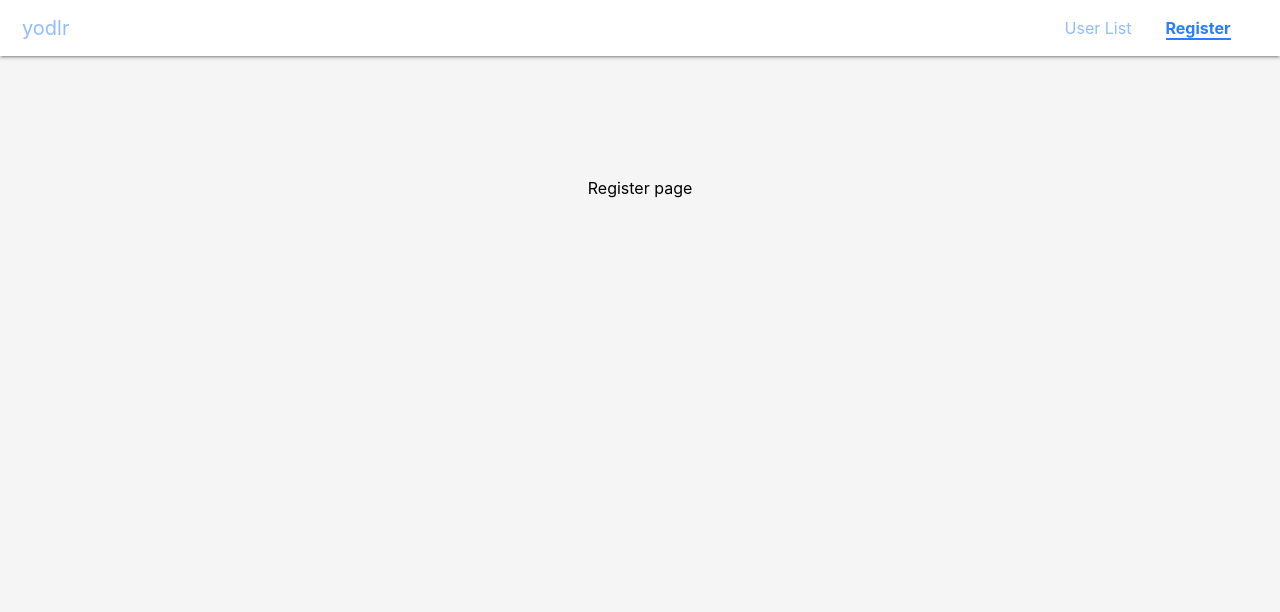
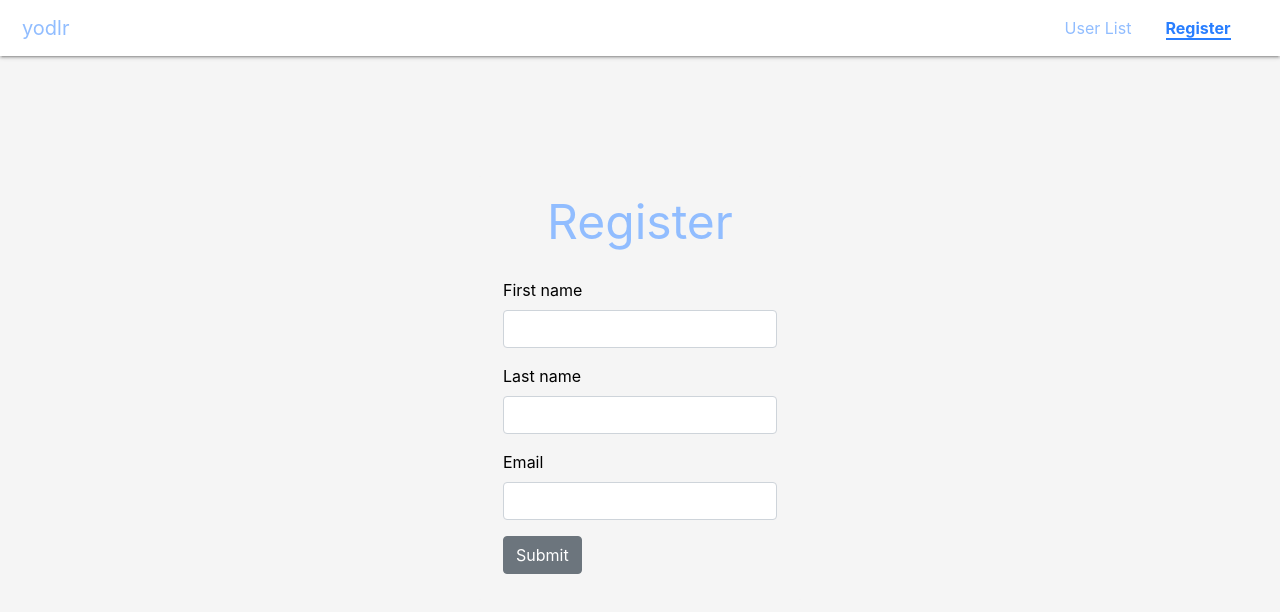
Before and after one commit to adshay18/yodlr-challenge, a React (Create React App) app in the folder frontend/yodlr/: page /register in a window 1280 px wide. Shown: the top 612 px of the page. Built offline with nearby package versions, Linux system fonts and the light colour scheme; no server answers.

Commit message:
add registration form

```diff
--- a/frontend/yodlr/src/App.js
+++ b/frontend/yodlr/src/App.js
@@ -9,6 +9,7 @@ const App = () => {
 
 	const register = async (userData) => {
 		let res = await Api.addUser(userData);
+		setUsers([ ...users, res ]);
 		return res;
 	};
 
--- a/frontend/yodlr/src/Routes.js
+++ b/frontend/yodlr/src/Routes.js
@@ -1,6 +1,7 @@
 import { BrowserRouter as Router, Route, Switch } from 'react-router-dom';
 import Home from './components/Home';
 import NavBar from './components/NavBar';
+import RegisterForm from './components/RegisterForm';
 import UserList from './components/UserList';
 
 const Routes = () => {
@@ -15,8 +16,14 @@ const Routes = () => {
 					<Route exact path="/users">
 						<UserList />
 					</Route>
+					<Route path="/users/:id">
+						<p>User details page</p>
+					</Route>
 					<Route exact path="/register">
-						Register page
+						<RegisterForm />
+					</Route>
+					<Route>
+						<p>404 page not found</p>
 					</Route>
 				</Switch>
 			</main>
--- /dev/null
+++ b/frontend/yodlr/src/components/RegisterForm.js
@@ -0,0 +1,81 @@
+import React, { useState, useContext } from 'react';
+import { useHistory } from 'react-router-dom';
+import { Form, FormGroup, Label, Input, Button, Card, CardBody, CardTitle, CardSubtitle } from 'reactstrap';
+import UserContext from '../context/UserContext';
+import '../css/RegisterForm.css';
+import Api from '../Api';
+
+const RegisterForm = () => {
+	const INIT = { firstName: '', lastName: '', email: '', state: 'pending' };
+	const [ formData, setFormData ] = useState(INIT);
+	const history = useHistory();
+	const { register } = useContext(UserContext);
+	const [ errors, setErrors ] = useState([]);
+
+	const handleSubmit = async (e) => {
+		e.preventDefault();
+		try {
+			let res = await register(formData);
+			if (res) {
+				setFormData(INIT);
+				history.push('/users');
+			}
+		} catch (err) {
+			setErrors(err);
+		}
+	};
+
+	const handleChange = (e) => {
+		const { name, value } = e.target;
+		setFormData((data) => ({
+			...data,
+			[name]: value
+		}));
+	};
+	return (
+		<Card>
+			<CardTitle className="text-center">Register</CardTitle>
+			{errors ? <CardSubtitle>{errors}</CardSubtitle> : null}
+			<CardBody>
+				<Form onSubmit={handleSubmit}>
+					<FormGroup>
+						<Label htmlFor="first-name">First name</Label>
+						<Input
+							type="text"
+							id="first-name"
+							name="firstName"
+							value={formData.firstName}
+							onChange={handleChange}
+							required
+						/>
+					</FormGroup>
+					<FormGroup>
+						<Label htmlFor="last-name">Last name</Label>
+						<Input
+							type="text"
+							id="last-name"
+							name="lastName"
+							value={formData.lastName}
+							onChange={handleChange}
+							required
+						/>
+					</FormGroup>
+					<FormGroup>
+						<Label htmlFor="email">Email</Label>
+						<Input
+							type="email"
+							id="email"
+							name="email"
+							value={formData.email}
+							onChange={handleChange}
+							required
+						/>
+					</FormGroup>
+					<Button>Submit</Button>
+				</Form>
+			</CardBody>
+		</Card>
+	);
+};
+
+export default RegisterForm;
--- /dev/null
+++ b/frontend/yodlr/src/css/RegisterForm.css
@@ -0,0 +1,3 @@
+.card {
+	padding: 10px;
+}
```
